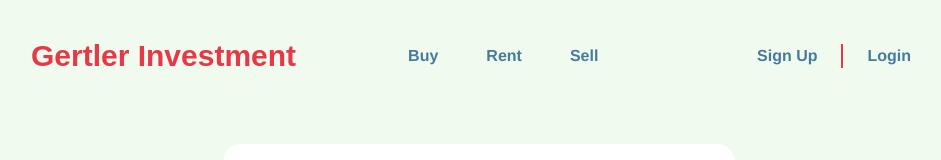
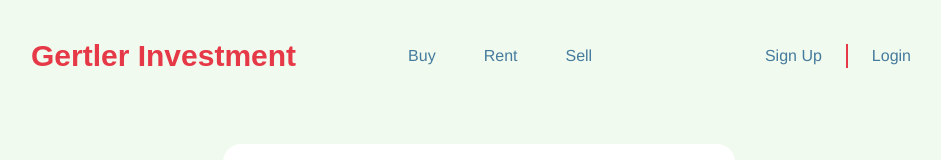
Before and after one commit to Bot-on-Tapwater/gertlerinvestment, a Next.js app: page /home in a window 1280 px wide. Shown: the top 160 px of the page, without its empty margins (161-1102 px from the left). Built offline with nearby package versions, Linux system fonts and the light colour scheme; a web font is replaced by a local one.

Commit message:
chore: Add some animations using motion

```diff
--- a/app/global/components/header.tsx
+++ b/app/global/components/header.tsx
@@ -3,6 +3,7 @@
 import Link from "next/link";
 import { useState } from "react";
 import Logo from "./logo";
+import { AnimatePresence, motion } from "motion/react";
 
 type MenuItems = "Buy" | "Sell" | "Rent" | null;
 
@@ -63,7 +64,7 @@ function NavBarItem({
         onMouseEnter={() => handleMouseEnter(name)}
         onMouseLeave={handleMouseLeave}
       >
-        <div className="text-summerfour font-extrabold cursor-pointer duration-200 p-4 ">
+        <div className="text-summerfour cursor-pointer duration-200 p-4 ">
           {name}
         </div>
       </div>
@@ -179,13 +180,14 @@ function HeaderTopBitDesktop() {
           />
         </section>
 
-        <section className="flex gap-x-2 text-summerfour font-extrabold items-center">
+        <section className="flex gap-x-2 text-summerfour items-center">
           <AuthNavItem link={"/signup"} name={"Sign Up"} />
           <VerticalSeparator />
           <AuthNavItem link={"/login"} name={"Login"} />
         </section>
       </section>
       {/* NavMenu Options */}
+      <AnimatePresence>
         {isDropdownOpen && selectedMenuItem && (
           <HeaderDropdownMenuDesktop
             selectedMenuItem={selectedMenuItem}
@@ -193,6 +195,7 @@ function HeaderTopBitDesktop() {
             handleMouseLeave={handleMouseLeaveDropDownMenu}
           />
         )}
+      </AnimatePresence>
     </section>
   );
 }
@@ -206,13 +209,16 @@ function HeaderDropdownMenuDesktop({
   handleMouseEnter: any;
   handleMouseLeave: any;
 }) {
-  console.log("Drop down options", getDropdownOptions(selectedMenuItem));
   return (
     <>
-      <section
-        className={`bg-summer text-summerfive absolute top-16 w-full z-10 flex`}
+      <motion.section
+        className={`bg-summerthree text-summerfive absolute top-16 w-full z-10 flex`}
         onMouseEnter={handleMouseEnter}
         onMouseLeave={handleMouseLeave}
+        initial={{ opacity: 0, y: -10 }}
+        animate={{ opacity: 1, y: 0 }}
+        exit={{ opacity: 0, y: -10 }}
+        transition={{ duration: 0.2 }}
       >
         <section className="flex flex-col p-8 gap-y-6 font-bold">
           <section className="flex flex-col">
@@ -223,7 +229,7 @@ function HeaderDropdownMenuDesktop({
             {getDropdownOptions(selectedMenuItem)}
           </section>
         </section>
-      </section>
+      </motion.section>
     </>
   );
 }
```
Lines whose indentation alone changed are shown as unchanged.
